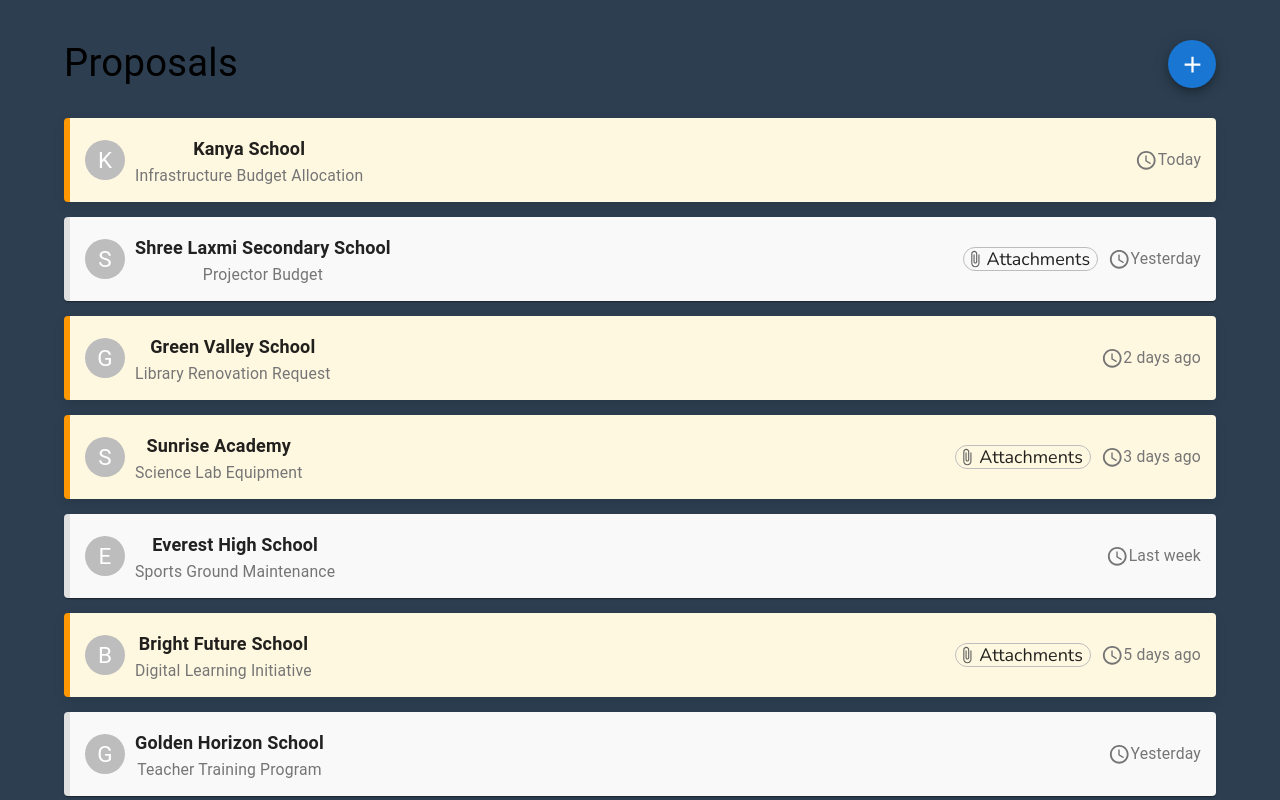
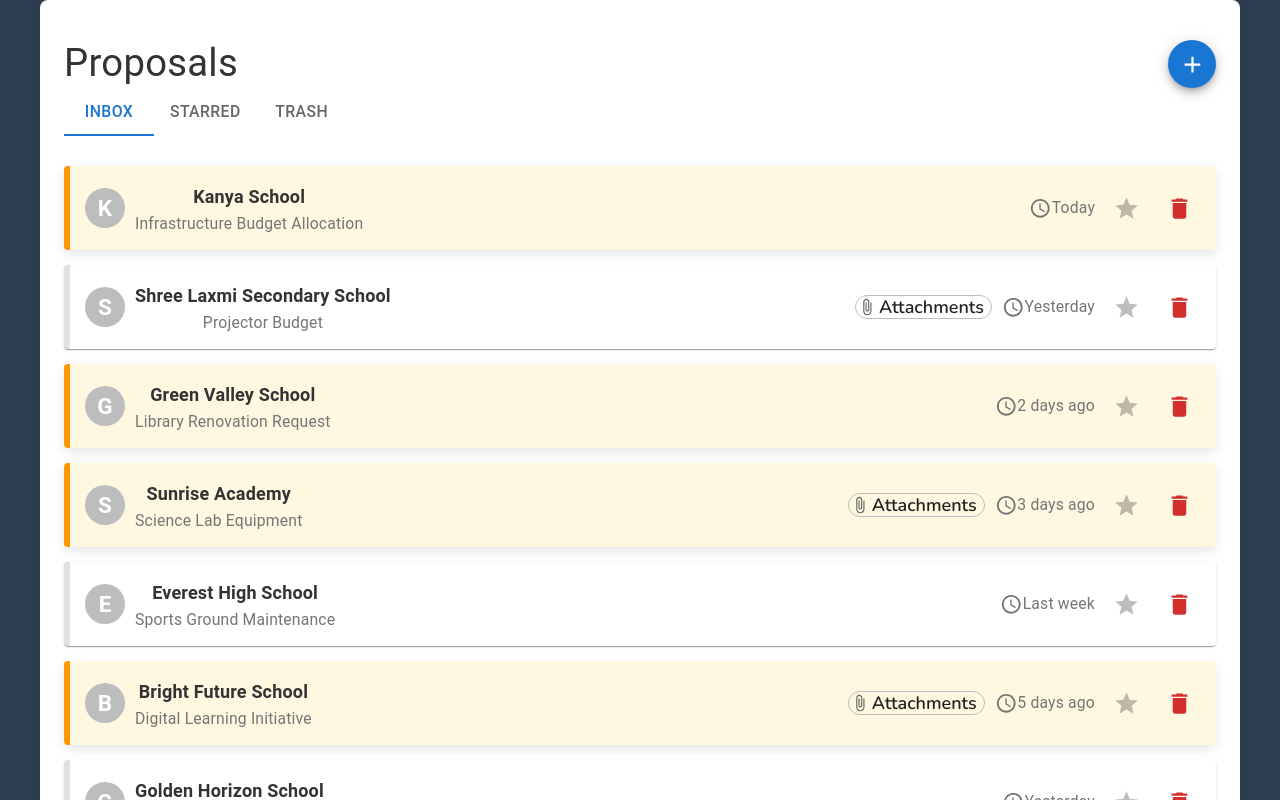
Before and after one commit to sarila/supportmyschool, a React (Create React App) app: page /proposals in a window 1280 px wide. Built offline with nearby package versions, Linux system fonts and the light colour scheme.

Commit message:
feature: proposal star, delete, inbox

```diff
--- a/src/components/ProposalCard.jsx
+++ b/src/components/ProposalCard.jsx
@@ -1,24 +1,10 @@
-import React, { useState } from 'react';
-import { Card, Typography, Avatar, Chip } from '@mui/material';
-import { AccessTime, AttachFile } from '@mui/icons-material';
-import '../styles/proposal.css';
+import React from 'react';
+import { Card, Typography, Avatar, Chip, IconButton } from '@mui/material';
+import { AccessTime, AttachFile, Star, Delete } from '@mui/icons-material';
 
-function ProposalCard({ message, onClick }) {
-  const [viewed, setViewed] = useState(false);
-
-  const handleCardClick = () => {
-    setViewed(true);
-    onClick();
-  };
-
+function ProposalCard({ message, onClick, onStar, onDelete }) {
   return (
-    <Card
-      onClick={handleCardClick}
-      className={`proposal-card ${message.isNew && !viewed ? 'new' : ''}`}
-      style={{
-        backgroundColor: viewed || !message.isNew ? '#f9f9f9' : '',
-      }}
-    >
+    <Card onClick={onClick} className={`proposal-card ${message.isNew ? 'new' : ''}`}>
       <div className="card-left">
         <Avatar className="avatar">{message.sender[0]}</Avatar>
         <div className="card-info">
@@ -43,6 +29,12 @@ function ProposalCard({ message, onClick }) {
         <Typography variant="body2" className="card-date">
           <AccessTime fontSize="small" /> {message.date}
         </Typography>
+        <IconButton onClick={onStar} aria-label="star">
+          <Star color={message.status === 'starred' ? 'primary' : 'disabled'} />
+        </IconButton>
+        <IconButton onClick={onDelete} aria-label="delete">
+          <Delete color="error" />
+        </IconButton>
       </div>
     </Card>
   );
--- a/src/components/ProposalModal.jsx
+++ b/src/components/ProposalModal.jsx
@@ -7,6 +7,7 @@ import {
   Divider,
   Button,
   DialogActions,
+  Chip,
 } from '@mui/material';
 import { AttachFile } from '@mui/icons-material';
 import '../styles/proposal.css';
@@ -15,23 +16,23 @@ const ProposalModal = ({ message, onClose }) => {
   if (!message) return null;
 
   return (
-    <Dialog open={!!message} onClose={onClose} fullWidth maxWidth="md" className="proposal-modal">
+    <Dialog open={!!message} onClose={onClose} fullWidth maxWidth="lg" className="proposal-modal">
       <DialogTitle className="modal-header">
-        <Typography variant="h6" className="modal-title">
+        <Typography variant="h5" className="modal-title">
           {message.subject}
         </Typography>
       </DialogTitle>
-      <DialogContent>
+      <DialogContent className="modal-content-wrapper">
         <div className="modal-info">
-          <Typography variant="subtitle2" className="modal-sender">
-            From: {message.sender}
+          <Typography variant="subtitle1" className="modal-sender">
+            <strong>From:</strong> {message.sender}
           </Typography>
           <Typography variant="subtitle2" className="modal-date">
-            Date: {message.date}
+            <strong>Date:</strong> {message.date}
           </Typography>
         </div>
-        <Divider />
-        <Typography variant="body1" className="modal-content">
+        <Divider className="modal-divider" />
+        <Typography variant="body1" className="modal-body-content">
           {message.content}
         </Typography>
         {message.attachments.length > 0 && (
@@ -39,28 +40,15 @@ const ProposalModal = ({ message, onClose }) => {
             <Typography variant="h6">Attachments:</Typography>
             {message.attachments.map((attachment, index) => (
               <div key={index} className="modal-attachment-item">
-                <AttachFile fontSize="small" />
-                <a
+                <Chip
+                  icon={<AttachFile />}
+                  label={attachment.name}
+                  component="a"
                   href={attachment.url}
                   target="_blank"
                   rel="noopener noreferrer"
-                  className="attachment-link"
-                >
-                  {attachment.name}
-                </a>
-                <Button
-                  variant="outlined"
-                  size="small"
-                  onClick={() => {
-                    const link = document.createElement('a');
-                    link.href = attachment.url;
-                    link.download = attachment.name;
-                    link.click();
-                  }}
-                  className="download-btn"
-                >
-                  Download
-                </Button>
+                  className="attachment-chip"
+                />
               </div>
             ))}
           </div>
--- a/src/styles/proposal.css
+++ b/src/styles/proposal.css
@@ -1,10 +1,15 @@
 body {
   background-color: #f4f6f9;
   font-family: 'Roboto', sans-serif;
+  margin: 0;
+  padding: 0;
 }
 
 .proposal-container {
   padding: 20px;
+  background-color: #ffffff;
+  border-radius: 8px;
+  box-shadow: 0px 4px 12px rgba(0, 0, 0, 0.1);
 }
 
 .header {
@@ -17,10 +22,25 @@ body {
 .heading {
   font-size: 2.5rem;
   font-weight: bold;
+  color: #333;
 }
 
 .add-btn {
   background-color: #1976d2;
+  color: white;
+  border-radius: 4px;
+  padding: 10px 15px;
+  text-transform: uppercase;
+  font-weight: 600;
+  box-shadow: 0 4px 8px rgba(0, 0, 0, 0.1);
+  transition: background-color 0.3s ease, transform 0.2s ease;
+  border: none;
+  cursor: pointer;
+}
+
+.add-btn:hover {
+  background-color: #1565c0;
+  transform: translateY(-2px);
 }
 
 .proposal-list {
@@ -35,18 +55,20 @@ body {
   cursor: pointer;
   background-color: #ffffff;
   border-left: 6px solid #e0e0e0;
+  border-radius: 8px;
   transition: box-shadow 0.3s ease, transform 0.3s ease;
+  box-shadow: 0px 4px 12px rgba(0, 0, 0, 0.05);
+}
 
-  &.new {
+.proposal-card.new {
   background-color: #fff8e1;
   border-left-color: #ff9800;
   box-shadow: 0px 4px 12px rgba(0, 0, 0, 0.1);
 }
 
-  &:hover {
+.proposal-card:hover {
   transform: scale(1.03);
   box-shadow: 0px 6px 20px rgba(0, 0, 0, 0.2);
-  }
 }
 
 .card-left {
@@ -56,12 +78,21 @@ body {
 
 .avatar {
   background-color: #3f51b5;
+  border-radius: 50%;
+  width: 40px;
+  height: 40px;
   margin-right: 10px;
+  display: flex;
+  align-items: center;
+  justify-content: center;
+  color: white;
+  font-weight: bold;
 }
 
 .card-info {
   .card-sender {
     font-weight: bold;
+    color: #333;
   }
 
   .card-subject {
@@ -77,17 +108,33 @@ body {
 
 .attachment-chip {
   border-color: #3f51b5;
+  color: #3f51b5;
+  font-weight: 600;
+  padding: 5px 10px;
+  border-radius: 16px;
+  transition: all 0.3s ease;
+  cursor: pointer;
+}
+
+.attachment-chip:hover {
+  background-color: #3f51b5;
+  color: white;
 }
 
 .card-date {
   display: flex;
   align-items: center;
   color: #757575;
+  font-size: 0.875rem;
 }
 
 .proposal-modal {
   .modal-header {
     font-weight: bold;
+    background-color: #1976d2;
+    color: white;
+    padding: 16px;
+    border-radius: 8px 8px 0 0;
   }
 
   .modal-info {
@@ -101,18 +148,36 @@ body {
 
   .modal-content {
     margin-bottom: 15px;
+    font-size: 1rem;
+    line-height: 1.6;
+    color: #333;
   }
 
   .modal-attachments {
+    margin-top: 20px;
+
     .modal-attachment-item {
       display: flex;
       align-items: center;
       gap: 5px;
       color: #757575;
+      margin-top: 10px;
     }
   }
 
   .close-btn {
     background-color: #1976d2;
+    color: white;
+    padding: 8px 16px;
+    border-radius: 4px;
+    font-weight: 600;
+    transition: background-color 0.3s ease, transform 0.2s ease;
+    border: none;
+    cursor: pointer;
+  }
+
+  .close-btn:hover {
+    background-color: #1565c0;
+    transform: translateY(-2px);
   }
 }
--- a/src/views/Proposals.jsx
+++ b/src/views/Proposals.jsx
@@ -1,11 +1,13 @@
 import React, { useState } from 'react';
-import { Container, Box, Typography, Fab } from '@mui/material';
+import { Container, Box, Typography, Fab, Tabs, Tab } from '@mui/material';
+import { IconButton } from '@mui/material';
+import { Star, Restore, DeleteForever } from '@mui/icons-material';
 import { Add } from '@mui/icons-material';
 import MessageCard from '../components/ProposalCard';
 import ProposalModal from '../components/ProposalModal';
 import '../styles/proposal.css';
 
-const proposals = [
+const initialProposals = [
   {
     id: 1,
     sender: 'Kanya School',
@@ -130,6 +132,8 @@ const proposals = [
 
 function Proposal() {
   const [selectedProposal, setSelectedProposal] = useState(null);
+  const [proposals, setProposals] = useState(initialProposals);
+  const [tabValue, setTabValue] = useState('inbox');
 
   const handleOpenProposal = (proposal) => {
     setSelectedProposal(proposal);
@@ -138,6 +142,44 @@ function Proposal() {
   const handleCloseModal = () => {
     setSelectedProposal(null);
   };
+
+  const handleStar = (id) => {
+    setProposals(proposals.map(proposal => {
+      if (proposal.id === id && proposal.status !== 'trash') {
+        const newStatus = proposal.status === 'starred' ? 'inbox' : 'starred';
+        return { ...proposal, status: newStatus };
+      }
+      return proposal;
+    }));
+  };
+
+  const handleDelete = (id) => {
+    setProposals(proposals.map(proposal => {
+      if (proposal.id === id) {
+        if (proposal.status === 'inbox') {
+          return { ...proposal, status: 'trash' }; // Move to trash
+        } else if (proposal.status === 'trash') {
+          return null; // Remove completely from proposals
+        }
+      }
+      return proposal;
+    }).filter(Boolean)); // Filter out any null entries
+  };
+
+  const handleRestore = (id) => {
+    setProposals(proposals.map(proposal => {
+      if (proposal.id === id) {
+        return { ...proposal, status: 'inbox' }; // Restore to inbox
+      }
+      return proposal;
+    }));
+  };
+
+  const handleTabChange = (event, newTabValue) => {
+    setTabValue(newTabValue);
+  };
+
+  const filteredProposals = proposals.filter(proposal => proposal.status === tabValue || tabValue === 'inbox');
 
   return (
     <Container className="proposal-container">
@@ -149,12 +191,35 @@ function Proposal() {
           <Add />
         </Fab>
       </div>
+      <Tabs value={tabValue} onChange={handleTabChange} aria-label="email categories">
+        <Tab label="Inbox" value="inbox" />
+        <Tab label="Starred" value="starred" />
+        <Tab label="Trash" value="trash" />
+      </Tabs>
       <div className="proposal-list">
-        {proposals.map((proposal) => (
+        {filteredProposals.map((proposal) => (
           <MessageCard
             key={proposal.id}
             message={proposal}
-            onClick={() => handleOpenProposal(proposal)}
+            onClick={() => handleOpenProposal(proposal)} // Open modal
+            onStar={() => handleStar(proposal.id)} // Toggle star
+            onDelete={() => handleDelete(proposal.id)} // Handle delete (move to trash)
+            actionButton={
+              proposal.status === 'trash' ? (
+                <>
+                  <IconButton onClick={() => handleRestore(proposal.id)} aria-label="restore">
+                    <Restore />
+                  </IconButton>
+                  <IconButton onClick={() => handleDelete(proposal.id)} aria-label="delete forever">
+                    <DeleteForever />
+                  </IconButton>
+                </>
+              ) : (
+                <IconButton onClick={() => handleDelete(proposal.id)} aria-label="delete">
+                  <Star />
+                </IconButton>
+              )
+            }
           />
         ))}
       </div>
```
Lines whose indentation alone changed are shown as unchanged.
